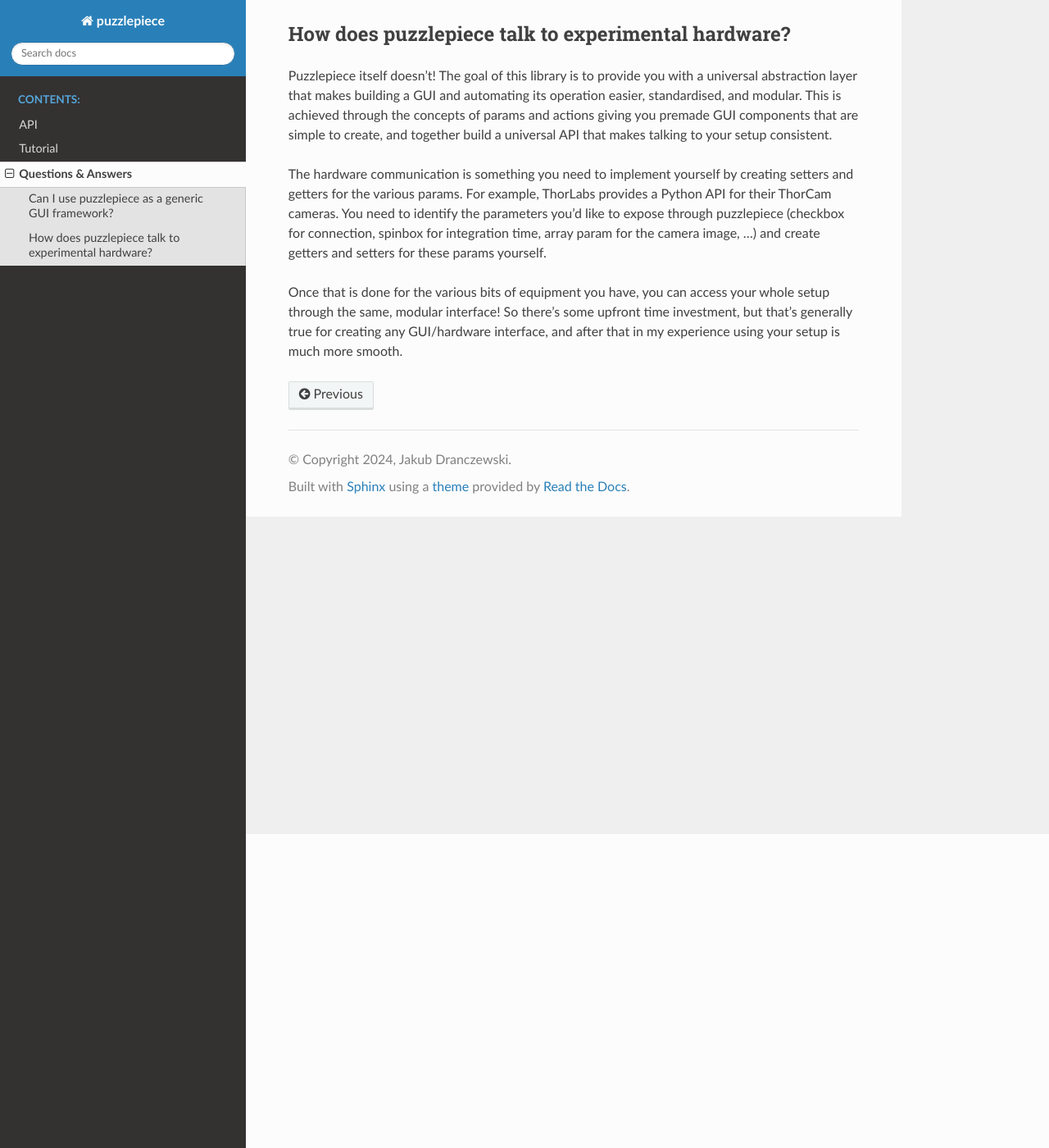
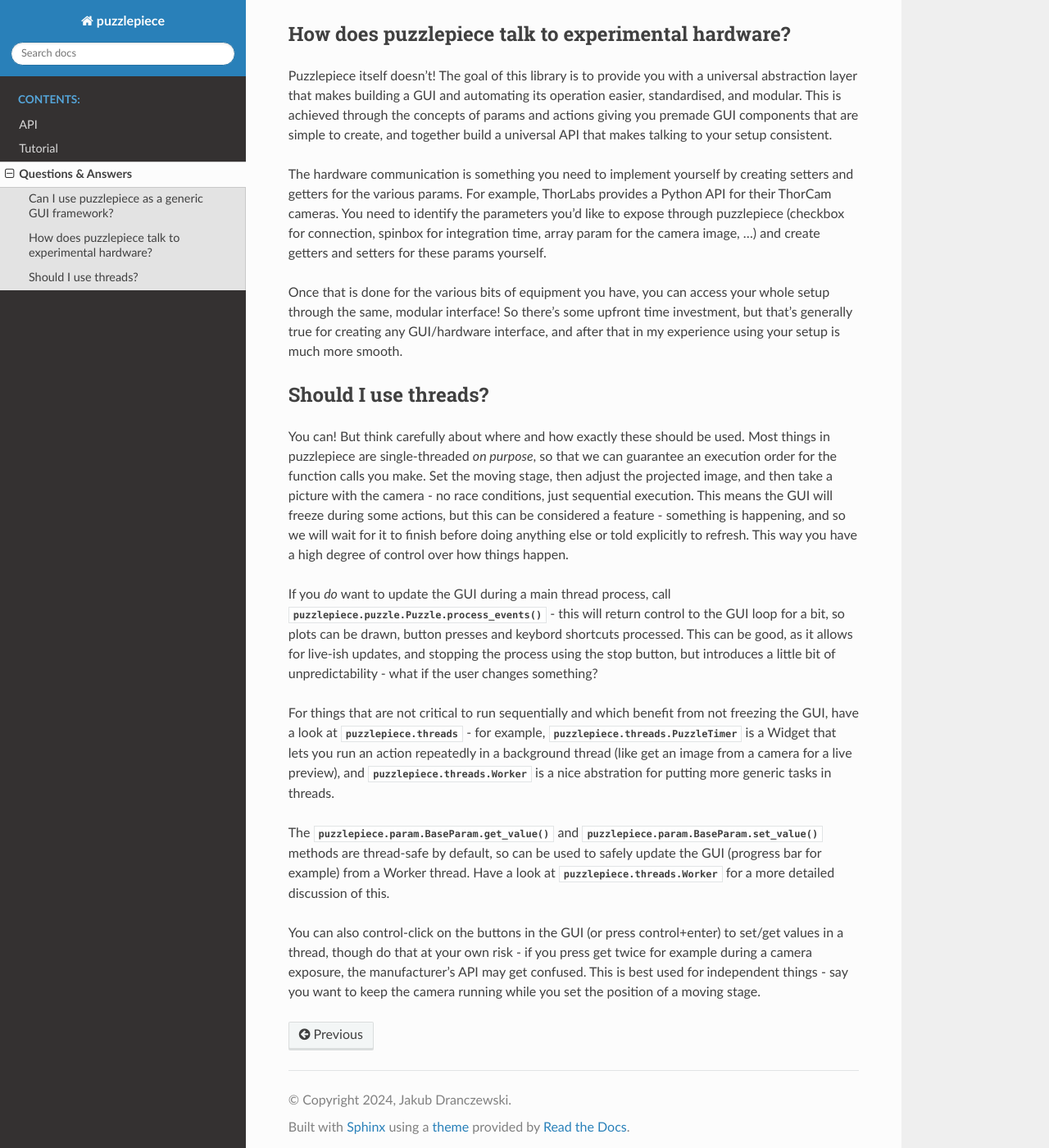
Before and after one commit to jdranczewski/puzzlepiece, a Sphinx documentation site: the page built from docs/source/qa.rst, in a window 1280 px wide and 1400 px high, scrolled down 383 px. Shown: the whole window at 82% size. Built offline with Sphinx 7.4.7 and the Read the Docs theme 3.1.0, drawn with Linux system fonts in a browser that asks for light colours.

Commit message:
Threading documentation

```diff
--- a/docs/source/qa.rst
+++ b/docs/source/qa.rst
@@ -30,3 +30,36 @@ Once that is done for the various bits of equipment you have, you can access you
 setup through the same, modular interface! So there's some upfront time investment, but that's
 generally true for creating any GUI/hardware interface, and after that in my experience
 using your setup is much more smooth.
+
+Should I use threads?
++++++++++++++++++++++
+You can! But think carefully about where and how exactly these should be used. Most things
+in puzzlepiece are single-threaded *on purpose*, so that we can guarantee an execution order
+for the function calls you make. Set the moving stage, then adjust the projected image, and then
+take a picture with the camera - no race conditions, just sequential execution. This means
+the GUI will freeze during some actions, but this can be considered a feature - something
+is happening, and so we will wait for it to finish before doing anything else or told
+explicitly to refresh. This way you have a high degree of control over how things happen.
+
+If you *do* want to update the GUI during a main thread process, call
+:func:`puzzlepiece.puzzle.Puzzle.process_events` - this will return control to the GUI loop
+for a bit, so plots can be drawn, button presses and keybord shortcuts processed. This can
+be good, as it allows for live-ish updates, and stopping the process using the stop button,
+but introduces a little bit of unpredictability - what if the user changes something?
+
+For things that are not critical to run sequentially and which benefit from not freezing
+the GUI, have a look at :mod:`puzzlepiece.threads` - for example,
+:class:`puzzlepiece.threads.PuzzleTimer` is a Widget that lets you run an action repeatedly
+in a background thread (like get an image from a camera for a live preview), and
+:class:`puzzlepiece.threads.Worker` is a nice abstration for putting more generic tasks in
+threads.
+
+The :func:`puzzlepiece.param.BaseParam.get_value` and :func:`puzzlepiece.param.BaseParam.set_value`
+methods are thread-safe by default, so can be used to safely update the GUI (progress bar for
+example) from a Worker thread. Have a look at :class:`puzzlepiece.threads.Worker`
+for a more detailed discussion of this.
+
+You can also control-click on the buttons in the GUI (or press control+enter) to set/get values
+in a thread, though do that at your own risk - if you press get twice for example during a camera
+exposure, the manufacturer's API may get confused. This is best used for independent things - say
+you want to keep the camera running while you set the position of a moving stage.
```
Also changed, not shown: 2 other files.
